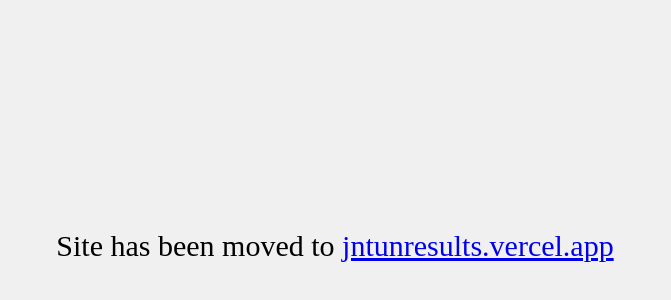
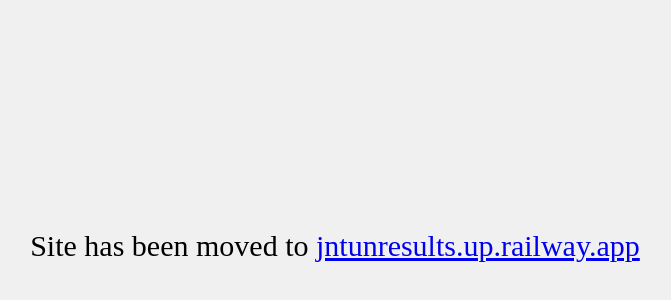
Before and after one commit to rsrsp21/jntunresultsold, a plain HTML site: page index.html in a window 1280 px wide. Shown: the part 154-454 px from the top of the page, without its empty margins (305-976 px from the left). Drawn offline with Linux system fonts and the light colour scheme.

Commit message:
Update index.html

```diff
--- a/index.html
+++ b/index.html
@@ -22,7 +22,7 @@
 </head>
 <body>
     <div class="message">
-        <p>Site has been moved to <a href="https://jntunresults.vercel.app" target="_blank">jntunresults.vercel.app</a></p>
+        <p>Site has been moved to <a href="https://jntunresults.up.railway.app" target="_blank">jntunresults.up.railway.app</a></p>
     </div>
 </body>
 </html>
```
